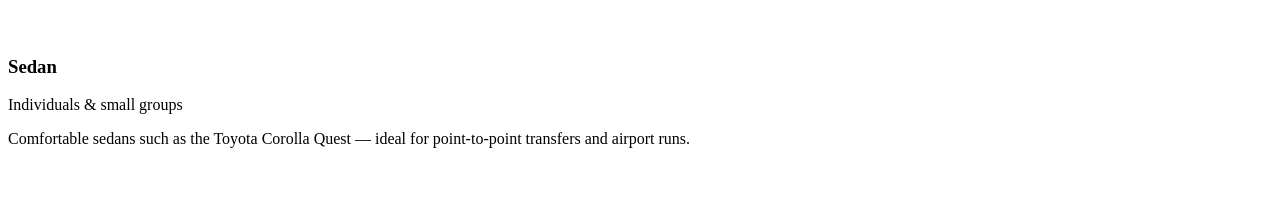
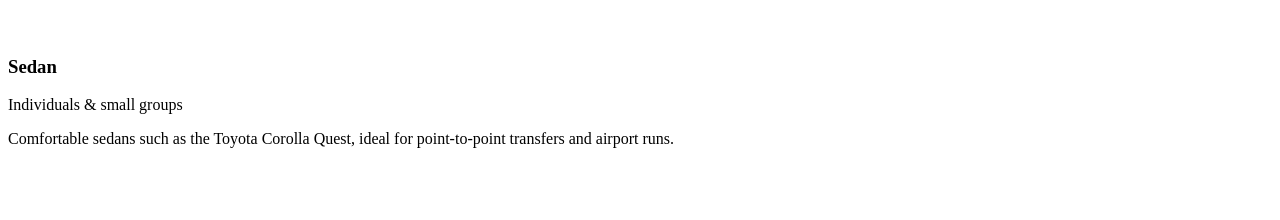
Before and after one commit to Zero11-Travel/zero11-travel-website, a Nuxt app: page /fleet in a window 1280 px wide. Shown: the part 5280-5500 px from the top of the page. Built offline with nearby package versions, Linux system fonts and the light colour scheme.

Commit message:
Fix description formatting for Sedan entry

```diff
--- a/app/pages/fleet.vue
+++ b/app/pages/fleet.vue
@@ -16,7 +16,7 @@ const fleet = [
     name: 'Sedan',
     passengers: 'Individuals & small groups',
     photo: 'fleet-sedans',
-    description: 'Comfortable sedans such as the Toyota Corolla Quest — ideal for point-to-point transfers and airport runs.',
+    description: 'Comfortable sedans such as the Toyota Corolla Quest, ideal for point-to-point transfers and airport runs.',
     features: ['Bottled water', 'Reading material', 'Umbrellas in the rainy season'],
   },
   {
```
